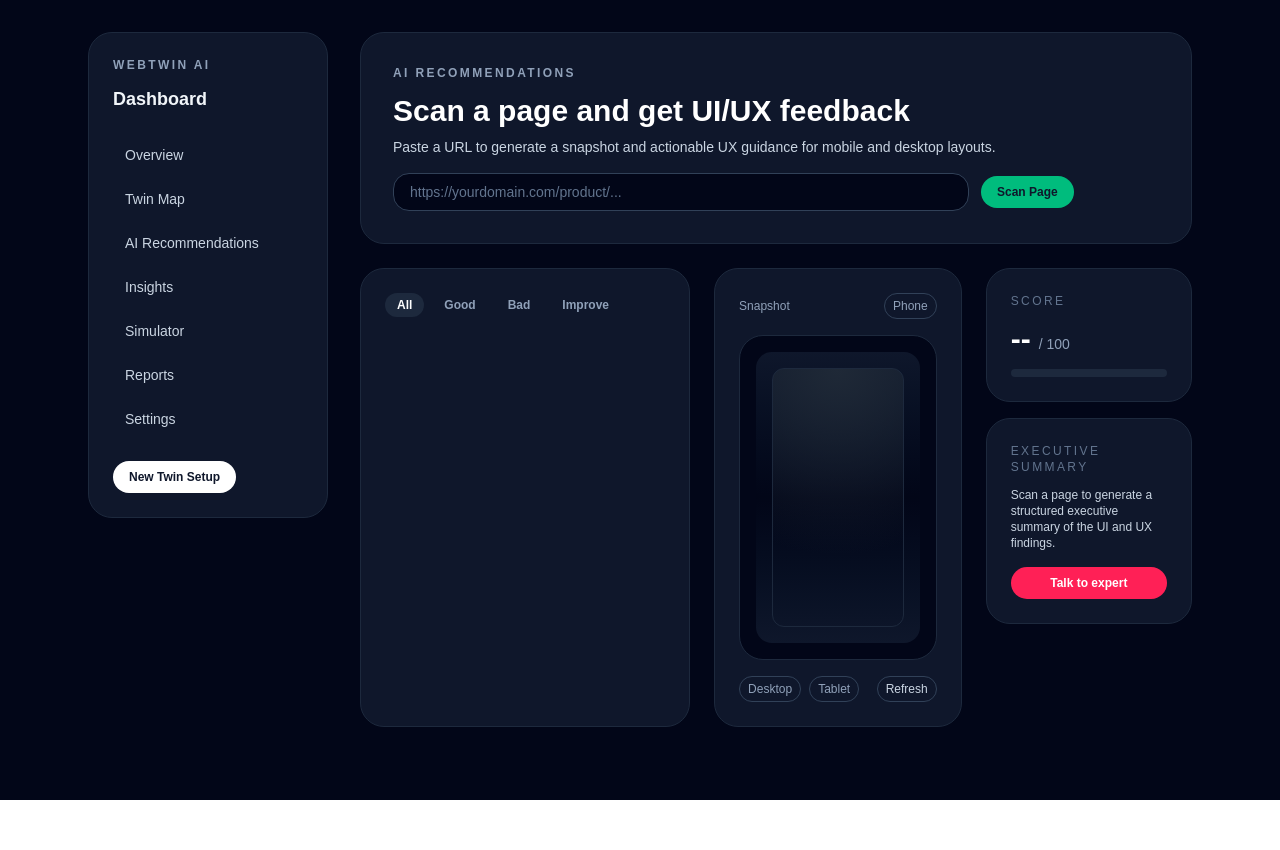
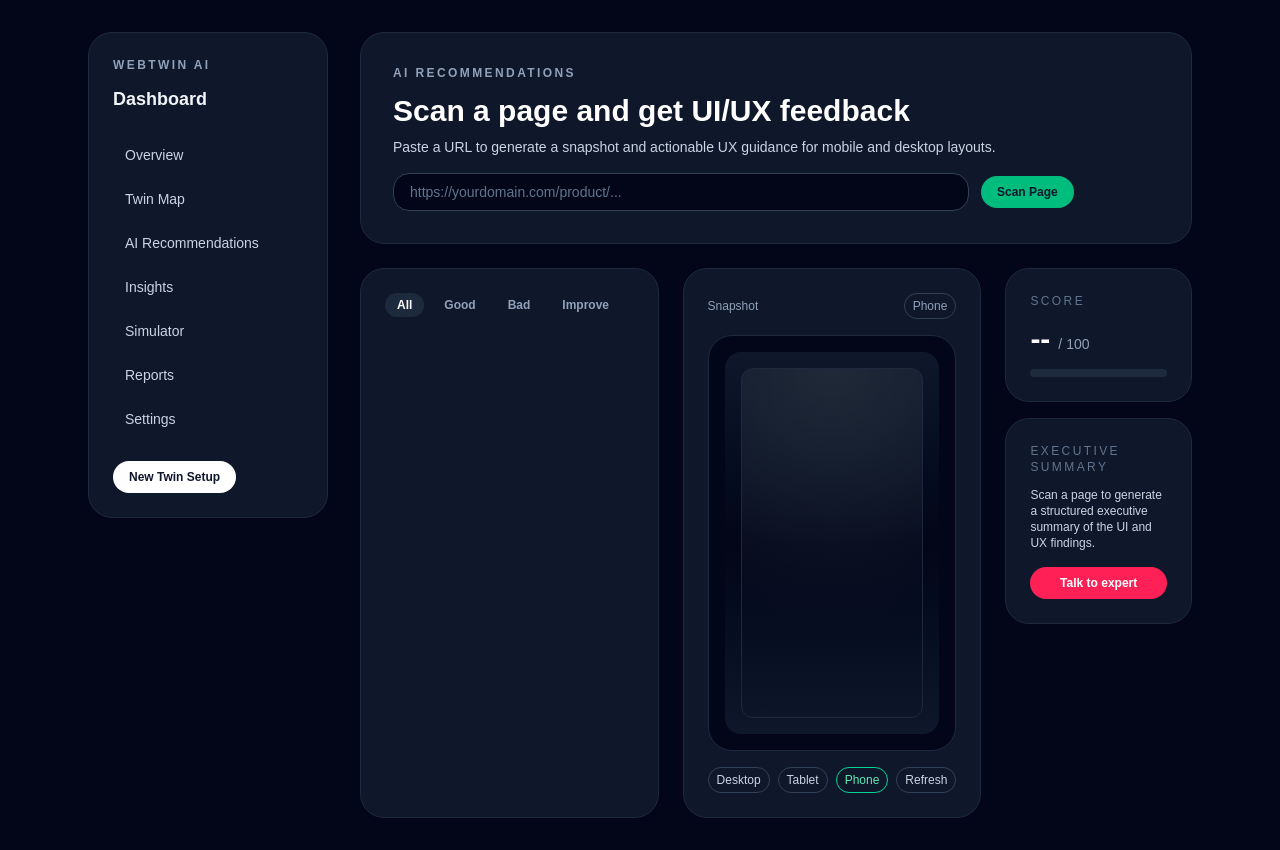
Before and after one commit to LukaKhaladze/webtwin.ai, a Next.js app: page /app/ai-recommendations in a window 1280 px wide. Before the commit the page ends 800 px from the top, so only its background shows below. Built offline with nearby package versions, Linux system fonts and the light colour scheme.

Commit message:
AI Recommendations: real snapshots, device toggle, UI/UX filter, good/bad labels

```diff
--- a/src/app/api/ai-recommendations/scan/route.ts
+++ b/src/app/api/ai-recommendations/scan/route.ts
@@ -7,6 +7,7 @@
   title: string;
   detail: string;
   impact: "good" | "bad" | "improve";
+  category: "uiux";
 };
 
 type ScanResult = {
@@ -18,6 +19,7 @@
   snapshots: {
     mobile: string | null;
     desktop: string | null;
+    tablet: string | null;
   };
   checks: {
     title: boolean;
@@ -100,6 +102,7 @@
       title: "Missing page title",
       detail: "Add a descriptive <title> tag to improve SEO and clarity in browser tabs.",
       impact: "bad",
+      category: "uiux",
     });
   }
 
@@ -109,6 +112,7 @@
       title: "Meta description needs improvement",
       detail: "Provide a 50-160 character description to improve search snippets and CTR.",
       impact: "improve",
+      category: "uiux",
     });
   }
 
@@ -118,6 +122,7 @@
       title: "Missing viewport meta tag",
       detail: "Add a responsive viewport meta tag to ensure proper mobile scaling.",
       impact: "bad",
+      category: "uiux",
     });
   }
 
@@ -127,6 +132,7 @@
       title: "Missing main H1",
       detail: "Add a clear H1 headline to define the primary page topic.",
       impact: "improve",
+      category: "uiux",
     });
   } else if (checks.h1Count > 1) {
     recs.push({
@@ -134,6 +140,7 @@
       title: "Multiple H1 tags",
       detail: "Use a single H1 to keep page hierarchy consistent for SEO and accessibility.",
       impact: "improve",
+      category: "uiux",
     });
   }
 
@@ -143,6 +150,7 @@
       title: "Image alt text missing",
       detail: `${checks.imagesWithoutAlt} images are missing alt text. Add alt attributes for accessibility and SEO.`,
       impact: "improve",
+      category: "uiux",
     });
   }
 
@@ -152,6 +160,37 @@
       title: "Links without descriptive text",
       detail: `${checks.emptyLinks} links have no text. Add visible labels for accessibility.`,
       impact: "improve",
+      category: "uiux",
+    });
+  }
+
+  if (checks.viewport) {
+    recs.push({
+      id: "viewport-good",
+      title: "Responsive viewport detected",
+      detail: "Viewport meta tag is set correctly for mobile scaling.",
+      impact: "good",
+      category: "uiux",
+    });
+  }
+
+  if (checks.title) {
+    recs.push({
+      id: "title-good",
+      title: "Clear page title",
+      detail: "Page title is present and readable in browser tabs.",
+      impact: "good",
+      category: "uiux",
+    });
+  }
+
+  if (checks.h1Count === 1) {
+    recs.push({
+      id: "single-h1",
+      title: "Single main headline",
+      detail: "Exactly one H1 found, which helps structure the page for users.",
+      impact: "good",
+      category: "uiux",
     });
   }
 
@@ -161,6 +200,7 @@
       title: "Solid baseline structure",
       detail: "Core structural checks look good. Focus on content hierarchy and performance tuning.",
       impact: "good",
+      category: "uiux",
     });
   }
 
@@ -218,6 +258,7 @@
     snapshots: {
       mobile: buildSnapshotUrl(targetUrl, 390, 844, true),
       desktop: buildSnapshotUrl(targetUrl, 1440, 900, false),
+      tablet: buildSnapshotUrl(targetUrl, 820, 1180, false),
     },
     checks,
   };
--- a/src/app/app/ai-recommendations/page.tsx
+++ b/src/app/app/ai-recommendations/page.tsx
@@ -7,6 +7,7 @@
   title: string;
   detail: string;
   impact: "good" | "bad" | "improve";
+  category: "uiux";
 };
 
 type ScanResult = {
@@ -18,6 +19,7 @@
   snapshots: {
     mobile: string | null;
     desktop: string | null;
+    tablet: string | null;
   };
   checks: {
     title: boolean;
@@ -49,11 +51,14 @@
   const [loading, setLoading] = useState(false);
   const [scan, setScan] = useState<ScanResult | null>(null);
   const [error, setError] = useState<string | null>(null);
+  const [device, setDevice] = useState<"phone" | "desktop" | "tablet">("phone");
+  const snapshotKey = device === "phone" ? "mobile" : device;
 
   const filtered = useMemo(() => {
     if (!scan) return [];
-    if (activeFilter === "all") return scan.recommendations;
-    return scan.recommendations.filter((rec) => rec.impact === activeFilter);
+    const uiux = scan.recommendations.filter((rec) => rec.category === "uiux");
+    if (activeFilter === "all") return uiux;
+    return uiux.filter((rec) => rec.impact === activeFilter);
   }, [activeFilter, scan]);
 
   const handleScan = async () => {
@@ -141,12 +146,12 @@
         <div className="rounded-3xl border border-slate-800 bg-slate-900 p-6">
           <div className="flex items-center justify-between gap-2 text-xs text-slate-400">
             <span>Snapshot</span>
-            <span className="rounded-full border border-slate-700 px-2 py-1">Phone</span>
+            <span className="rounded-full border border-slate-700 px-2 py-1">{device === "phone" ? "Phone" : device === "desktop" ? "Desktop" : "Tablet"}</span>
           </div>
           <div className="mt-4 rounded-3xl border border-slate-800 bg-slate-950 p-4">
-            {scan?.snapshots.mobile ? (
+            {scan?.snapshots[snapshotKey] ? (
               <div className="aspect-[9/16] w-full overflow-hidden rounded-2xl border border-slate-800 bg-slate-950">
-                <img src={scan.snapshots.mobile} alt="Mobile snapshot" className="h-full w-full object-cover" />
+                <img src={scan.snapshots[snapshotKey] ?? ""} alt={`${device} snapshot`} className="h-full w-full object-cover" />
               </div>
             ) : (
               <div className="aspect-[9/16] w-full rounded-2xl bg-gradient-to-b from-slate-900 via-slate-950 to-slate-900 p-4">
@@ -155,9 +160,32 @@
             )}
           </div>
           <div className="mt-4 flex items-center gap-2 text-xs text-slate-400">
-            <span className="rounded-full border border-slate-700 px-2 py-1">Desktop</span>
-            <span className="rounded-full border border-slate-700 px-2 py-1">Tablet</span>
-            <button className="ml-auto rounded-full border border-slate-700 px-2 py-1 text-xs text-slate-300" type="button">
+            <button
+              className={`rounded-full border px-2 py-1 ${device === "desktop" ? "border-emerald-400 text-emerald-300" : "border-slate-700 text-slate-300"}`}
+              type="button"
+              onClick={() => setDevice("desktop")}
+            >
+              Desktop
+            </button>
+            <button
+              className={`rounded-full border px-2 py-1 ${device === "tablet" ? "border-emerald-400 text-emerald-300" : "border-slate-700 text-slate-300"}`}
+              type="button"
+              onClick={() => setDevice("tablet")}
+            >
+              Tablet
+            </button>
+            <button
+              className={`rounded-full border px-2 py-1 ${device === "phone" ? "border-emerald-400 text-emerald-300" : "border-slate-700 text-slate-300"}`}
+              type="button"
+              onClick={() => setDevice("phone")}
+            >
+              Phone
+            </button>
+            <button
+              className="ml-auto rounded-full border border-slate-700 px-2 py-1 text-xs text-slate-300"
+              type="button"
+              onClick={handleScan}
+            >
               Refresh
             </button>
           </div>
```
